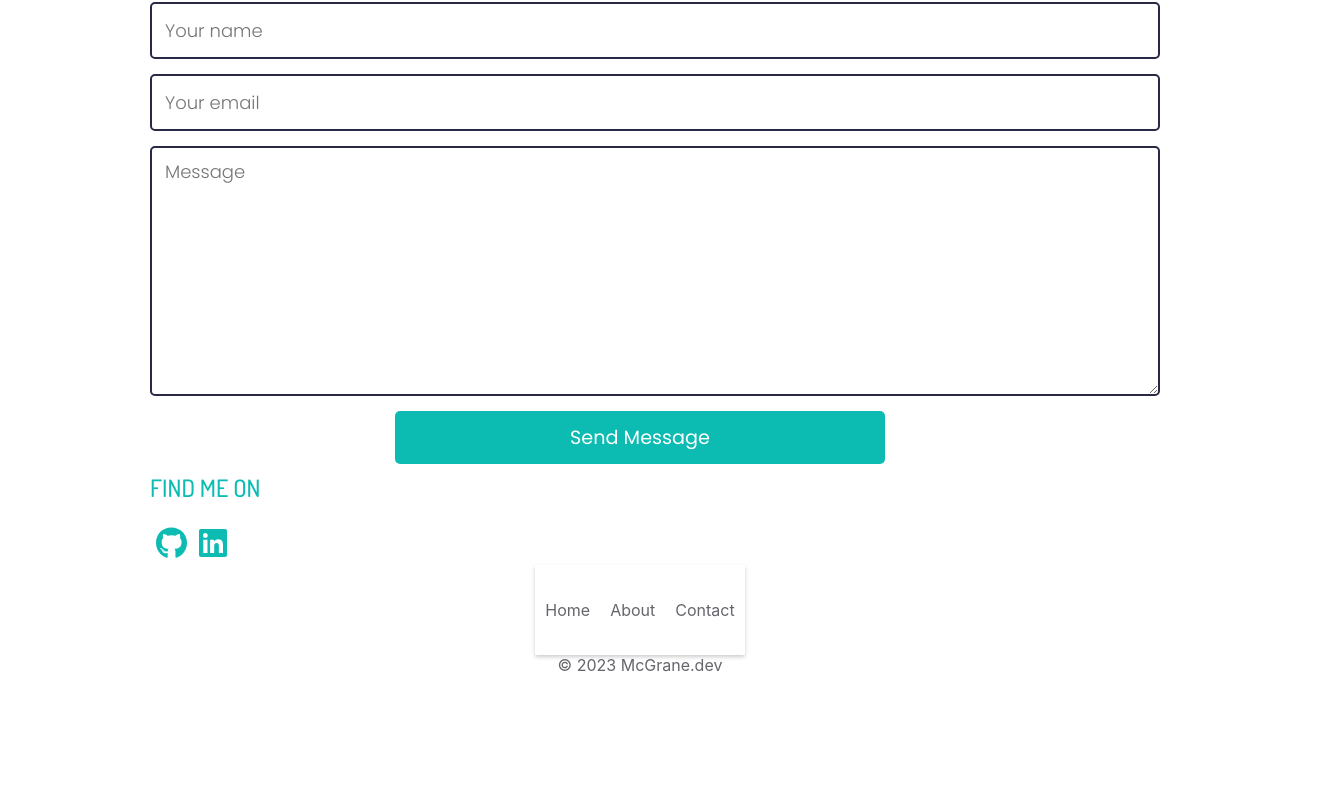
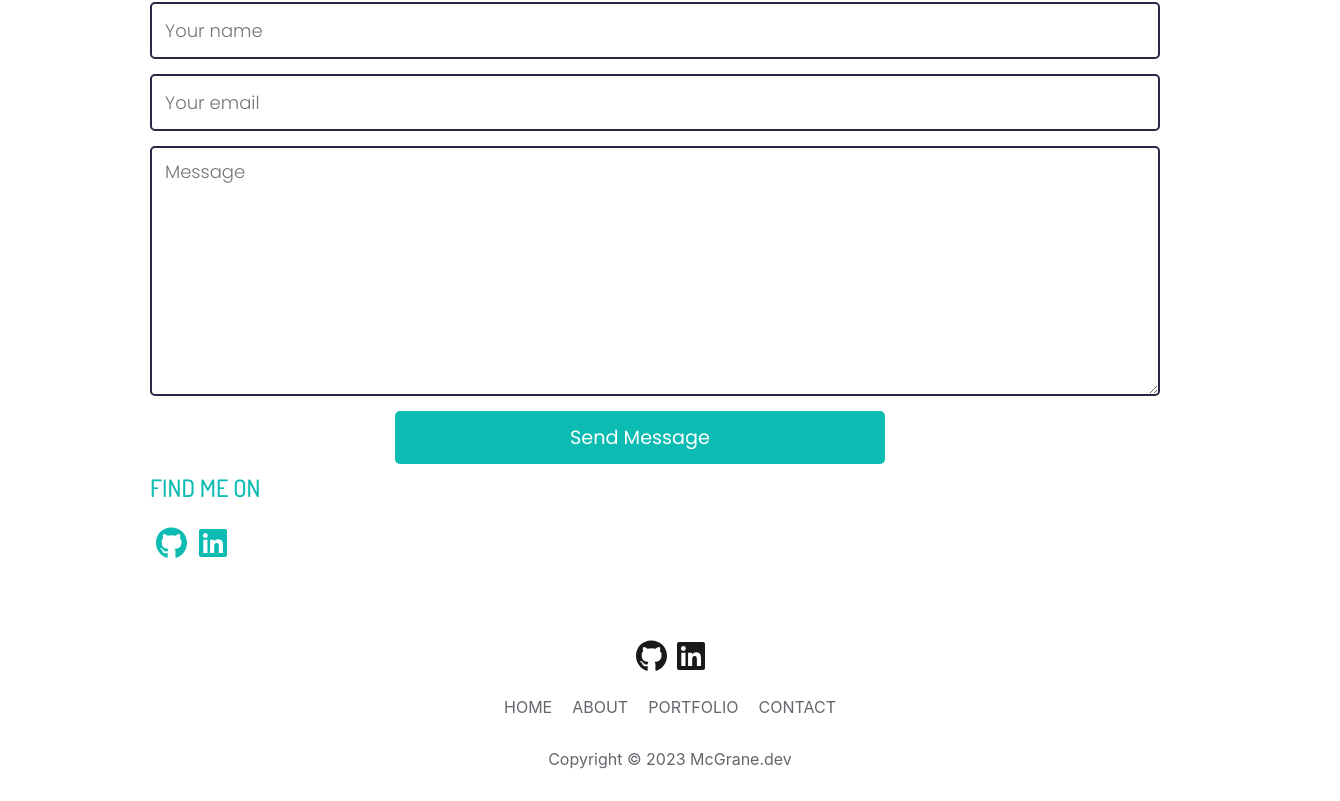
Before and after one commit to mcgrane18482/react-portfolio-site, a React (Create React App) app in the folder react-app/: page /contact in a window 1280 px wide. Shown: the part 299-1100 px from the top of the page, 1340 px wide, since content can reach past the window. Before the commit the page ends 984 px from the top, so only its background shows below. Built offline with nearby package versions, Linux system fonts and the light colour scheme.

Commit message:
restyled footer

```diff
--- a/react-app/src/components/Footer/footer.scss
+++ b/react-app/src/components/Footer/footer.scss
@@ -4,15 +4,27 @@ footer {
     position: sticky;
     top: 100%;
 	color: var(--secondary-color);
-	p{
-		padding-bottom: 10px;
-	}
-	a{
-		color: var(--secondary-color);
-	}
-	a:hover{
-		font-weight: 500;
-	}
+}
+
+.footer-container {
+	width: 100%;
+
+	padding: 70px 30px 20px;
+}
+
+.social-icons{
+	display: flex;
+	justify-content: center;
+
+}
+.footer-icon{
+	padding: 5px;
+	font-size: 1em;
+	color: black;
+	opacity: 0.9;
+}
+.footer-icon :hover{
+	color: var(--accent-color)
 }
 
 .footer-content {
@@ -22,12 +34,33 @@ footer {
 
 }
 
-.footer-nav a{
+.footer-nav{
     margin: 20px 10px;
+}ul{
+	display: flex;
+	justify-content: center;
+}li{
+	list-style: none;
+}li a{
+	color: var(--secondary-color);
+	margin: 10px;
+
+}li a:hover{
+	font-weight: 500;
+}
+
+.footer-bottom{
+	padding: 12px;
+	text-align: center;
+}
+
+@media screen and (max-width: 700px){
+	.footer-nav ul {
+		display: flex;
+		flex-direction: column;
+		align-items: center;
+	}ul li{
+		margin-top: 10px;
+	}
 
 }
-
-@media screen and (max-width: 900px){
-
-
-}
--- a/react-app/src/components/Footer/index.jsx
+++ b/react-app/src/components/Footer/index.jsx
@@ -1,4 +1,9 @@
 import { NavLink } from 'react-router-dom';
+import { FontAwesomeIcon } from '@fortawesome/react-fontawesome';
+import {
+	faGithub,
+	faLinkedin,
+} from "@fortawesome/free-brands-svg-icons";
 import './footer.scss';
 
 const Footer = () => {
@@ -6,17 +11,34 @@ const Footer = () => {
 	const year = date.getFullYear();
 	return (
 		<footer>
-			<div className="footer-content">
-				<nav className="footer-nav">
-
-					<NavLink to="/">Home</NavLink>
-
-					<NavLink to="/about">About</NavLink>
-
-					<NavLink to="/contact">Contact</NavLink>
-
-				</nav>
-				<p className="text-center">&copy; {year} McGrane.dev</p>
+			<div className="footer-container">
+				<div className="social-icons">
+					<a className="footer-icon" href="https://github.com/mcgrane18482" target="_blank">
+						<FontAwesomeIcon icon={faGithub} size="2x" />
+					</a>
+					<a className="footer-icon" href="https://www.linkedin.com/in/c-erinmcgrane/" target="_blank">
+						<FontAwesomeIcon icon={faLinkedin} size="2x" />
+					</a>
+				</div>
+				<div className="footer-nav">
+					<ul className="">
+						<li>
+							<NavLink to="/">HOME</NavLink>
+						</li>
+						<li>
+							<NavLink to="/about">ABOUT</NavLink>
+						</li>
+						<li>
+							<NavLink to="/portfolio">PORTFOLIO</NavLink>
+						</li>
+						<li>
+							<NavLink to="/contact">CONTACT</NavLink>
+						</li>
+					</ul>
+				</div>
+				<div className="footer-bottom">
+					<p>Copyright &copy; {year} McGrane.dev</p>
+				</div>
 			</div>
 		</footer>
 	);
```
